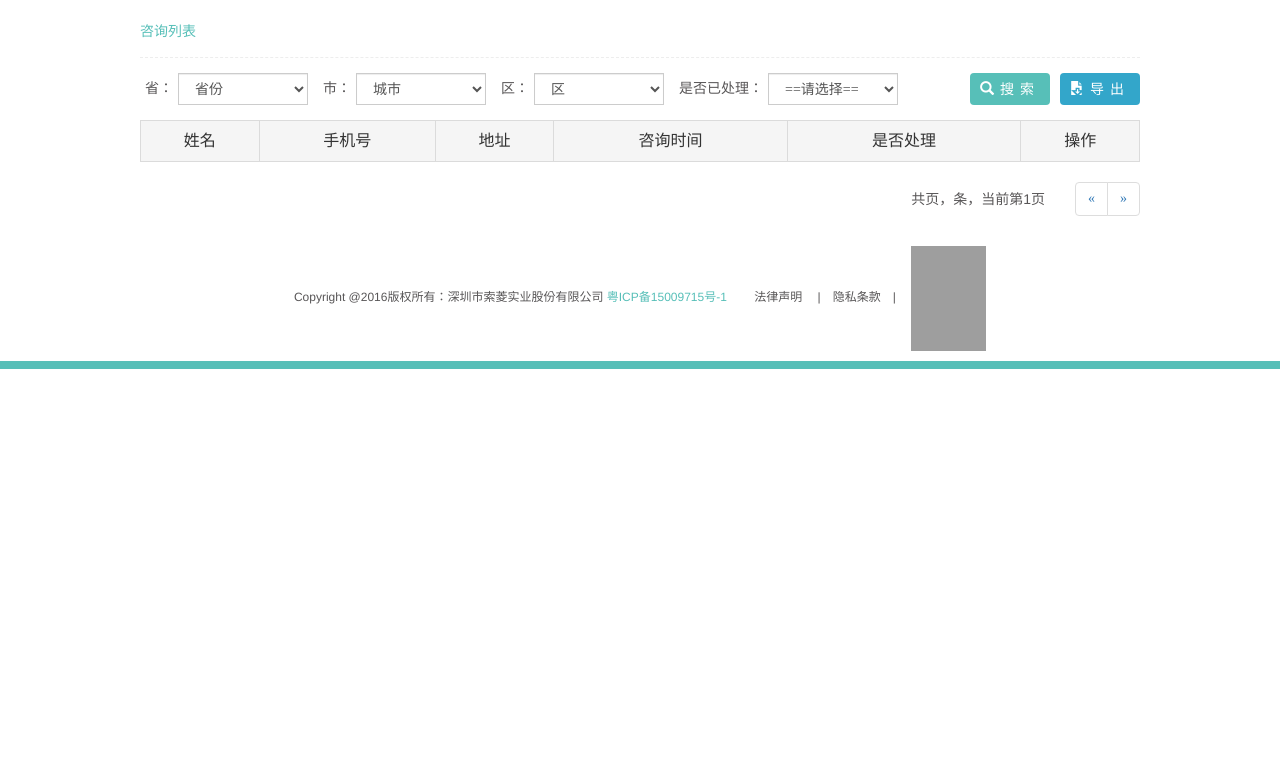
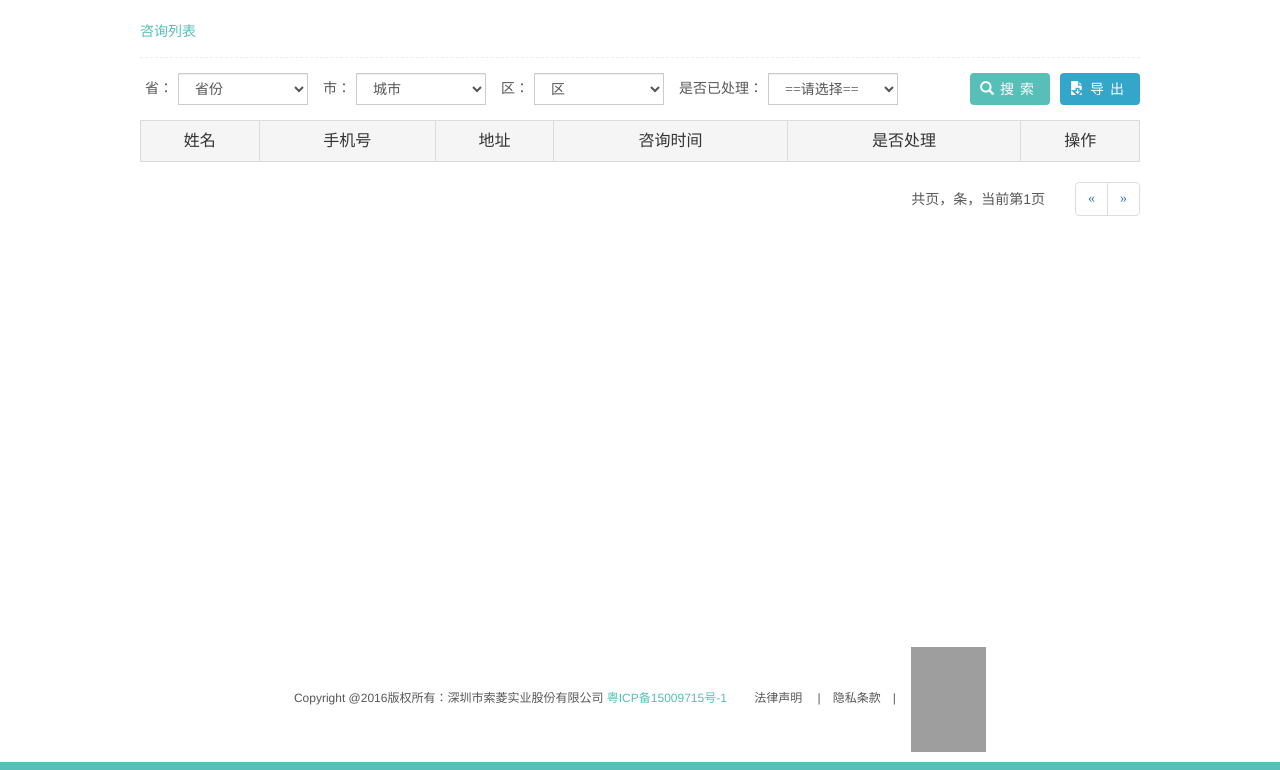
Before and after one commit to InCar/SolingSales, a website: page message/wsite/consultList.html in a window 1280 px wide. Shown: the part 103-873 px from the top of the page. Before the commit the page ends 800 px from the top, so only its background shows below. Drawn offline with nearby package versions, Linux system fonts and the light colour scheme; files that its build step writes are made by us from their sources; no server answers; grey boxes are pictures that could not be loaded; files whose address does not match are found by name.

Commit message:
控制页脚在底部

```diff
--- a/message/wsite/css/index.css
+++ b/message/wsite/css/index.css
@@ -32,7 +32,8 @@
 .x-indexbtns a.indexbtn{width:180px;margin-left:30px;height:48px;line-height:48px;font-size:24px;text-align:center;color:#fff;float:right;background:#57bfb8;border-radius:4px;}
 
 /* 内容区 */
-.main{min-width:1000px;}
+.main{min-width:1000px;min-height:80%;}
+/* 临时解决底部固定问题 */
 .x-listTitle{margin-top:20px;margin-bottom:10px;}
 .x-listTitle span.title{color:#57bfb8;line-height:30px;}
 .x-consultList-search{margin:15px 0;}
```
